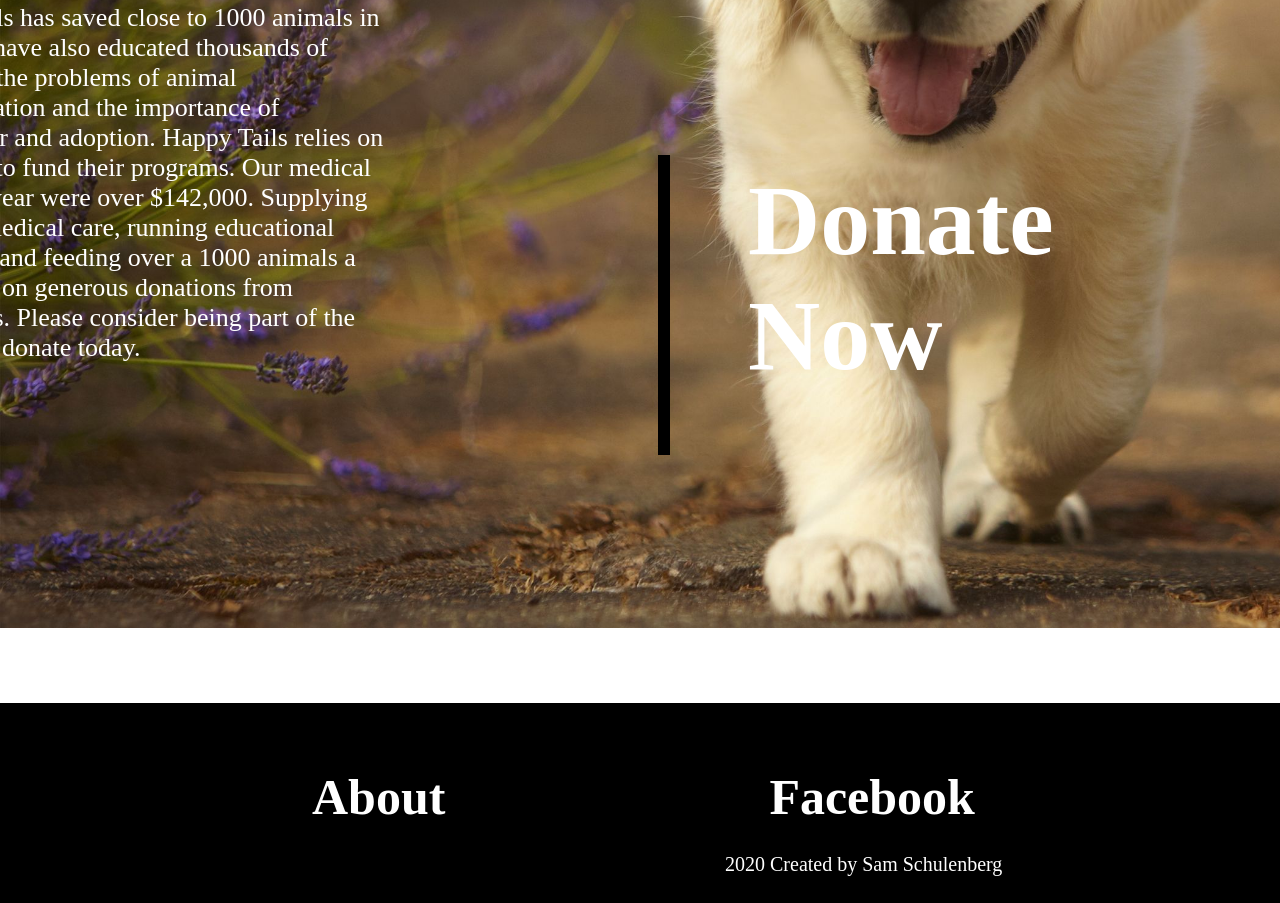
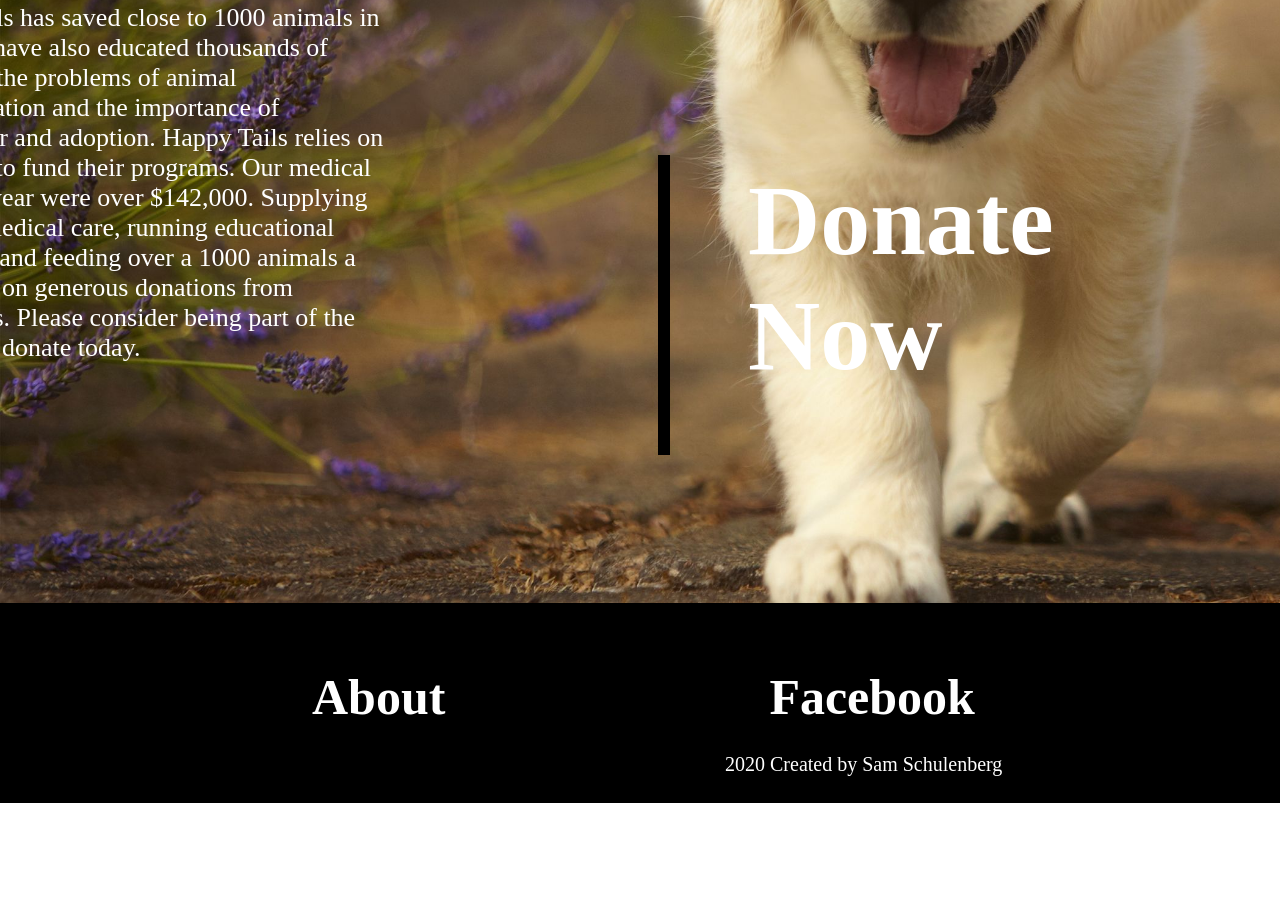
Before and after one commit to samSchulie33/websiteschu, a plain HTML site: page donate.html in a window 1280 px wide. Shown: the part 597-1500 px from the top of the page. After the commit the page ends 1400 px from the top, so only its background shows below. Drawn offline with Linux system fonts and the light colour scheme.

Commit message:
Update donate.html

```diff
--- a/donate.html
+++ b/donate.html
@@ -35,7 +35,7 @@
         </a>
     </div>
 </body>
-<div class="bottom" style="position: relative;top: 1100px;">
+<div class="bottom" style="position: relative;top: 1000px;">
     <a href="about.html" style="position: relative;left: 300px;">About</a>
     <a href="https://www.facebook.com/groups/happytailsrescueminnesota/" target="_blank" style="float: left; text-align: left; position: relative; left: 600px;">Facebook</a>
     <a href="contact.html" style="float: left; text-align: right; position: relative;left: 900px;">Contact</a>
```
